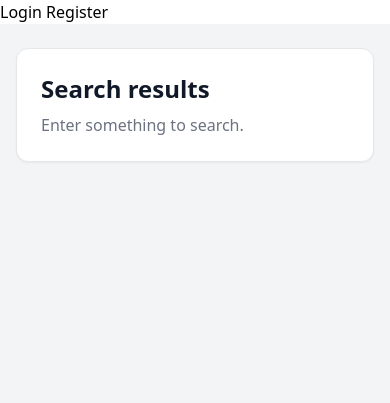
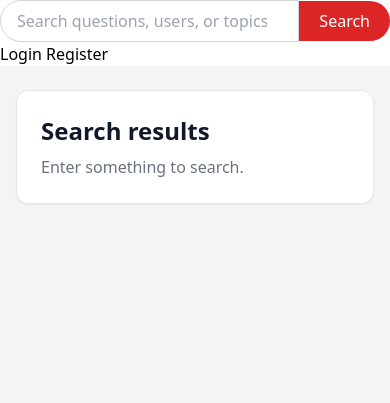
Before and after one commit to Md-Musharaf/quora-major-project, a Django app: page /search/ in a window 390 px wide. Shown: the part 64-467 px from the top of the page. Before the commit the page ends 226 px from the top, so only its background shows below. Run offline with Django 5.2, Linux system fonts and the light colour scheme; some libraries are stand-ins or nearby versions.

Commit message:
enhance searching feature

```diff
--- a/core/urls.py
+++ b/core/urls.py
@@ -1,6 +1,8 @@
 from django.urls import path
 
 from . import views
+
+app_name = "core"
 
 urlpatterns = [
     path(
--- a/core/views.py
+++ b/core/views.py
@@ -29,6 +29,15 @@ def home(request):
         .order_by("-created_at")
     )
 
+    search_query = request.GET.get("q", "").strip()
+
+    if search_query:
+        questions = questions.filter(
+            Q(title__icontains=search_query)
+            | Q(description__icontains=search_query)
+            | Q(topics__name__icontains=search_query)
+        ).distinct()
+
     if request.user.is_authenticated:
         questions = questions.annotate(
             user_has_voted=Exists(
@@ -48,6 +57,7 @@ def home(request):
 
     context = {
         "questions": questions,
+        "search_query": search_query,
     }
 
     return render(request, "core/home.html", context)
--- a/templates/core/search_results.html
+++ b/templates/core/search_results.html
@@ -18,23 +18,41 @@
       </div>
 
       {% if query %}
+        {% if not topics and not users and not questions %}
+          <div class="mt-5 rounded-xl border border-gray-200 bg-white p-10 text-center shadow-sm">
+            <h2 class="text-xl font-bold text-gray-900">No results found</h2>
+
+            <p class="mt-2 text-gray-500">We could not find any questions, users, or topics matching "{{ query }}".</p>
+
+            <a href="{% url 'core:home' %}" class="mt-5 inline-block rounded-full bg-red-600 px-5 py-2 font-medium text-white hover:bg-red-700">Return home</a>
+          </div>
+        {% else %}
           <div class="mt-5 space-y-5">
             <!-- Topics -->
+            {% if topics %}
               <section class="rounded-xl border border-gray-200 bg-white p-5 shadow-sm">
+                <div class="flex items-center justify-between">
                   <h2 class="text-lg font-bold text-gray-900">Topics</h2>
+
+                  <span class="rounded-full bg-gray-100 px-3 py-1 text-xs font-semibold text-gray-600">{{ topics|length }}</span>
+                </div>
 
                 <div class="mt-4 flex flex-wrap gap-2">
                   {% for topic in topics %}
                     <a href="{% url 'topics:detail' topic.slug %}" class="rounded-full bg-red-50 px-3 py-1 text-sm font-medium text-red-700 hover:bg-red-100">{{ topic.name }}</a>
-              {% empty %}
-                <p class="text-sm text-gray-500">No topics found.</p>
                   {% endfor %}
                 </div>
               </section>
+            {% endif %}
 
             <!-- Users -->
+            {% if users %}
               <section class="rounded-xl border border-gray-200 bg-white p-5 shadow-sm">
+                <div class="flex items-center justify-between">
                   <h2 class="text-lg font-bold text-gray-900">Users</h2>
+
+                  <span class="rounded-full bg-gray-100 px-3 py-1 text-xs font-semibold text-gray-600">{{ users|length }}</span>
+                </div>
 
                 <div class="mt-4 divide-y divide-gray-200">
                   {% for user_item in users %}
@@ -53,18 +71,23 @@
                         {% endif %}
                       </div>
                     </a>
-              {% empty %}
-                <p class="py-4 text-sm text-gray-500">No users found.</p>
                   {% endfor %}
                 </div>
               </section>
+            {% endif %}
 
             <!-- Questions -->
-          <section class="space-y-4">
+            {% if questions %}
+              <section class="rounded-xl border border-gray-200 bg-white p-5 shadow-sm">
+                <div class="flex items-center justify-between">
                   <h2 class="text-lg font-bold text-gray-900">Questions</h2>
 
+                  <span class="rounded-full bg-gray-100 px-3 py-1 text-xs font-semibold text-gray-600">{{ questions|length }}</span>
+                </div>
+
+                <div class="mt-4 space-y-4">
                   {% for question in questions %}
-              <article class="rounded-xl border border-gray-200 bg-white p-5 shadow-sm">
+                    <article class="rounded-lg border border-gray-200 p-5">
                       {% with question_topics=question.topics.all %}
                         {% if question_topics %}
                           <div class="mb-3 flex flex-wrap gap-2">
@@ -87,13 +110,12 @@
                         · {{ question.created_at|timesince }} ago
                       </p>
                     </article>
-            {% empty %}
-              <div class="rounded-xl border border-gray-200 bg-white p-8 text-center shadow-sm">
-                <p class="text-gray-500">No questions found.</p>
+                  {% endfor %}
                 </div>
-            {% endfor %}
               </section>
+            {% endif %}
           </div>
+        {% endif %}
       {% endif %}
     </div>
   </div>
--- a/templates/layout.html
+++ b/templates/layout.html
@@ -15,17 +15,15 @@
   </head>
   <body>
     <nav class="bg-black text-white p-4 text-2xl">Quora Navbar</nav>
-    <form method="GET" action="{% url 'search' %}" class="hidden flex-1 md:block">
-      <div class="relative max-w-md">
-        <input type="text" name="q" value="{{ request.GET.q }}" placeholder="Search questions, users and topics" class="w-full rounded-full border border-gray-300 bg-gray-50 px-4 py-2 text-sm text-gray-900 outline-none transition focus:border-red-500 focus:bg-white focus:ring-2 focus:ring-red-100" />
+    <form method="GET" action="{% url 'core:search' %}" class="flex w-full items-center">
+      <input type="search" name="q" value="{{ request.GET.q|default:'' }}" placeholder="Search questions, users, or topics" class="w-full rounded-l-full border border-gray-300 px-4 py-2 outline-none focus:border-red-500" />
 
-        <button type="submit" class="absolute right-1 top-1/2 -translate-y-1/2 rounded-full bg-red-600 px-4 py-1.5 text-sm font-semibold text-white transition hover:bg-red-700">Search</button>
-      </div>
+      <button type="submit" class="rounded-r-full bg-red-600 px-5 py-2 text-white hover:bg-red-700">Search</button>
     </form>
     {% if user.is_authenticated %}
       <span>Welcome, {{ user.profile.display_name }}</span>
 
-      <a href="{% url 'home' %}">Home</a>
+      <a href="{% url 'core:home' %}">Home</a>
 
       <a href="{% url 'users:logout' %}">Logout</a>
 
```
Also changed, not shown: questions/services.py (added, +22 -0 lines), questions/views.py (+25 -51 lines). Lines whose indentation alone changed are shown as unchanged.
